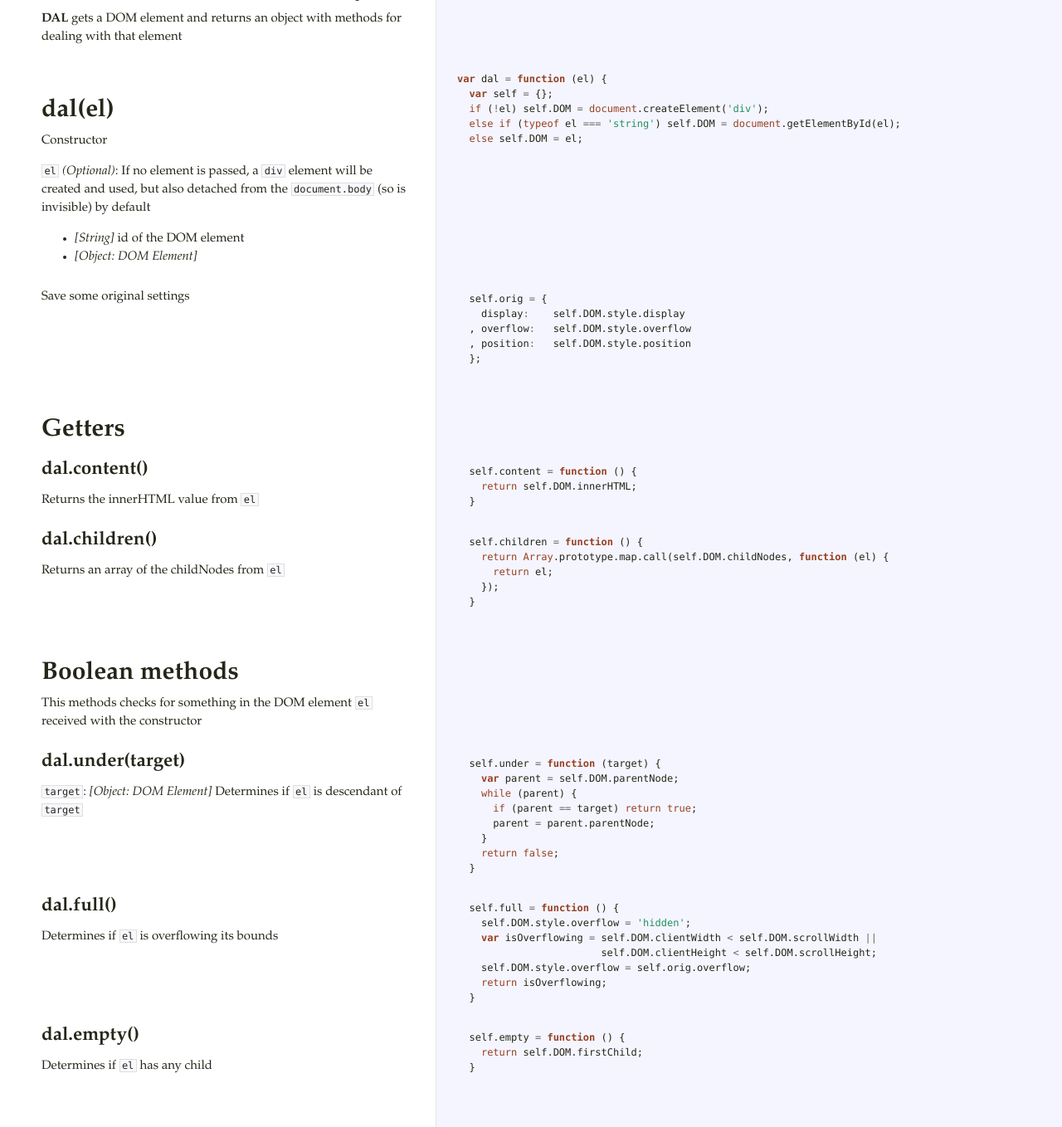
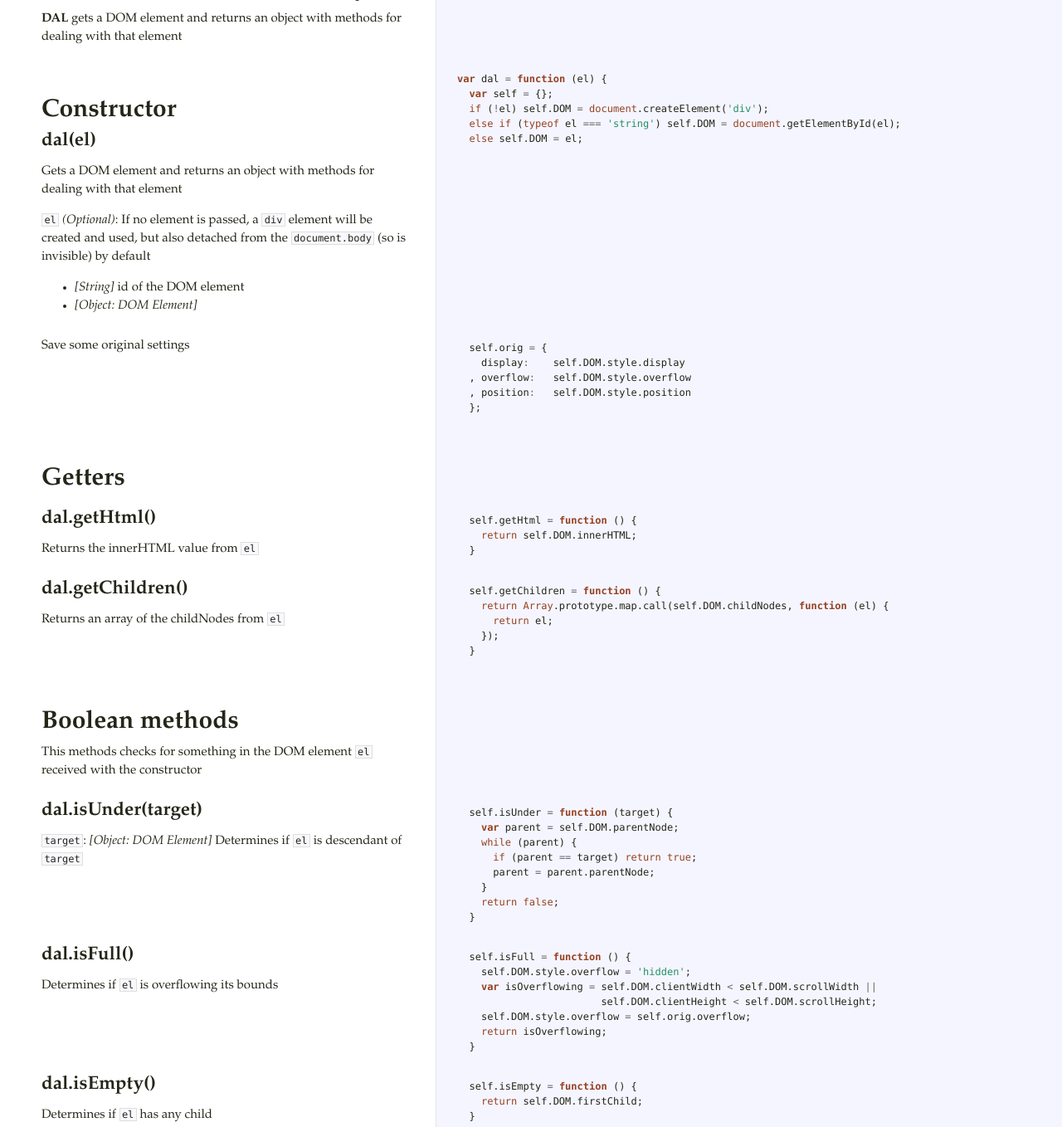
Before and after one commit to pfraces-graveyard/dal, a website: page docs/index.html in a window 1280 px wide. Shown: the part 163-1521 px from the top of the page at 83% size. Drawn offline with Linux system fonts and the light colour scheme.

Commit message:
getters as getFoo() and bools as isFoo()

```diff
--- a/docs/index.html
+++ b/docs/index.html
@@ -1,9 +1,12 @@
 <!DOCTYPE html>  <html> <head>   <title>index.js</title>   <meta http-equiv="content-type" content="text/html; charset=UTF-8">   <link rel="stylesheet" media="all" href="docco.css" /> </head> <body>   <div id="container">     <div id="background"></div>          <table cellpadding="0" cellspacing="0">       <thead>         <tr>           <th class="docs">             <h1>               index.js             </h1>           </th>           <th class="code">           </th>         </tr>       </thead>       <tbody>                               <tr id="section-1">             <td class="docs">               <div class="pilwrap">                 <a class="pilcrow" href="#section-1">&#182;</a>               </div>               <h1>DAL - DOM Abstraction Layer</h1>
 
 <p><strong>DAL</strong> gets a DOM element and returns an object with methods for dealing
-with that element</p>             </td>             <td class="code">               <div class="highlight"><pre></pre></div>             </td>           </tr>                               <tr id="section-2">             <td class="docs">               <div class="pilwrap">                 <a class="pilcrow" href="#section-2">&#182;</a>               </div>               <h1>dal(el)</h1>
+with that element</p>             </td>             <td class="code">               <div class="highlight"><pre></pre></div>             </td>           </tr>                               <tr id="section-2">             <td class="docs">               <div class="pilwrap">                 <a class="pilcrow" href="#section-2">&#182;</a>               </div>               <h1>Constructor</h1>
 
-<p>Constructor</p>
+<h2>dal(el)</h2>
+
+<p>Gets a DOM element and returns an object with methods for dealing with that
+element</p>
 
 <p><code>el</code> <em>(Optional)</em>: If no element is passed, a <code>div</code> element will be created
 and used, but also detached from the <code>document.body</code> (so is invisible) by
@@ -20,40 +23,40 @@ default</p>
     <span class="nx">display</span><span class="o">:</span>    <span class="nx">self</span><span class="p">.</span><span class="nx">DOM</span><span class="p">.</span><span class="nx">style</span><span class="p">.</span><span class="nx">display</span>
   <span class="p">,</span> <span class="nx">overflow</span><span class="o">:</span>   <span class="nx">self</span><span class="p">.</span><span class="nx">DOM</span><span class="p">.</span><span class="nx">style</span><span class="p">.</span><span class="nx">overflow</span>
   <span class="p">,</span> <span class="nx">position</span><span class="o">:</span>   <span class="nx">self</span><span class="p">.</span><span class="nx">DOM</span><span class="p">.</span><span class="nx">style</span><span class="p">.</span><span class="nx">position</span>
-  <span class="p">};</span></pre></div>             </td>           </tr>                               <tr id="section-4">             <td class="docs">               <div class="pilwrap">                 <a class="pilcrow" href="#section-4">&#182;</a>               </div>               <h1>Getters</h1>             </td>             <td class="code">               <div class="highlight"><pre></pre></div>             </td>           </tr>                               <tr id="section-5">             <td class="docs">               <div class="pilwrap">                 <a class="pilcrow" href="#section-5">&#182;</a>               </div>               <h2>dal.content()</h2>
+  <span class="p">};</span></pre></div>             </td>           </tr>                               <tr id="section-4">             <td class="docs">               <div class="pilwrap">                 <a class="pilcrow" href="#section-4">&#182;</a>               </div>               <h1>Getters</h1>             </td>             <td class="code">               <div class="highlight"><pre></pre></div>             </td>           </tr>                               <tr id="section-5">             <td class="docs">               <div class="pilwrap">                 <a class="pilcrow" href="#section-5">&#182;</a>               </div>               <h2>dal.getHtml()</h2>
 
-<p>Returns the innerHTML value from <code>el</code></p>             </td>             <td class="code">               <div class="highlight"><pre>  <span class="nx">self</span><span class="p">.</span><span class="nx">content</span> <span class="o">=</span> <span class="kd">function</span> <span class="p">()</span> <span class="p">{</span>
+<p>Returns the innerHTML value from <code>el</code></p>             </td>             <td class="code">               <div class="highlight"><pre>  <span class="nx">self</span><span class="p">.</span><span class="nx">getHtml</span> <span class="o">=</span> <span class="kd">function</span> <span class="p">()</span> <span class="p">{</span>
     <span class="k">return</span> <span class="nx">self</span><span class="p">.</span><span class="nx">DOM</span><span class="p">.</span><span class="nx">innerHTML</span><span class="p">;</span>
-  <span class="p">}</span></pre></div>             </td>           </tr>                               <tr id="section-6">             <td class="docs">               <div class="pilwrap">                 <a class="pilcrow" href="#section-6">&#182;</a>               </div>               <h2>dal.children()</h2>
+  <span class="p">}</span></pre></div>             </td>           </tr>                               <tr id="section-6">             <td class="docs">               <div class="pilwrap">                 <a class="pilcrow" href="#section-6">&#182;</a>               </div>               <h2>dal.getChildren()</h2>
 
-<p>Returns an array of the childNodes from <code>el</code></p>             </td>             <td class="code">               <div class="highlight"><pre>  <span class="nx">self</span><span class="p">.</span><span class="nx">children</span> <span class="o">=</span> <span class="kd">function</span> <span class="p">()</span> <span class="p">{</span>
+<p>Returns an array of the childNodes from <code>el</code></p>             </td>             <td class="code">               <div class="highlight"><pre>  <span class="nx">self</span><span class="p">.</span><span class="nx">getChildren</span> <span class="o">=</span> <span class="kd">function</span> <span class="p">()</span> <span class="p">{</span>
     <span class="k">return</span> <span class="nb">Array</span><span class="p">.</span><span class="nx">prototype</span><span class="p">.</span><span class="nx">map</span><span class="p">.</span><span class="nx">call</span><span class="p">(</span><span class="nx">self</span><span class="p">.</span><span class="nx">DOM</span><span class="p">.</span><span class="nx">childNodes</span><span class="p">,</span> <span class="kd">function</span> <span class="p">(</span><span class="nx">el</span><span class="p">)</span> <span class="p">{</span>
       <span class="k">return</span> <span class="nx">el</span><span class="p">;</span>
     <span class="p">});</span>
   <span class="p">}</span></pre></div>             </td>           </tr>                               <tr id="section-7">             <td class="docs">               <div class="pilwrap">                 <a class="pilcrow" href="#section-7">&#182;</a>               </div>               <h1>Boolean methods</h1>
 
 <p>This methods checks for something in the DOM element <code>el</code> received with
-the constructor</p>             </td>             <td class="code">               <div class="highlight"><pre></pre></div>             </td>           </tr>                               <tr id="section-8">             <td class="docs">               <div class="pilwrap">                 <a class="pilcrow" href="#section-8">&#182;</a>               </div>               <h2>dal.under(target)</h2>
+the constructor</p>             </td>             <td class="code">               <div class="highlight"><pre></pre></div>             </td>           </tr>                               <tr id="section-8">             <td class="docs">               <div class="pilwrap">                 <a class="pilcrow" href="#section-8">&#182;</a>               </div>               <h2>dal.isUnder(target)</h2>
 
 <p><code>target</code>: <em>[Object: DOM Element]</em> Determines if <code>el</code> is descendant of
-<code>target</code></p>             </td>             <td class="code">               <div class="highlight"><pre>  <span class="nx">self</span><span class="p">.</span><span class="nx">under</span> <span class="o">=</span> <span class="kd">function</span> <span class="p">(</span><span class="nx">target</span><span class="p">)</span> <span class="p">{</span>
+<code>target</code></p>             </td>             <td class="code">               <div class="highlight"><pre>  <span class="nx">self</span><span class="p">.</span><span class="nx">isUnder</span> <span class="o">=</span> <span class="kd">function</span> <span class="p">(</span><span class="nx">target</span><span class="p">)</span> <span class="p">{</span>
     <span class="kd">var</span> <span class="nx">parent</span> <span class="o">=</span> <span class="nx">self</span><span class="p">.</span><span class="nx">DOM</span><span class="p">.</span><span class="nx">parentNode</span><span class="p">;</span>
     <span class="k">while</span> <span class="p">(</span><span class="nx">parent</span><span class="p">)</span> <span class="p">{</span>
       <span class="k">if</span> <span class="p">(</span><span class="nx">parent</span> <span class="o">==</span> <span class="nx">target</span><span class="p">)</span> <span class="k">return</span> <span class="kc">true</span><span class="p">;</span>
       <span class="nx">parent</span> <span class="o">=</span> <span class="nx">parent</span><span class="p">.</span><span class="nx">parentNode</span><span class="p">;</span>
     <span class="p">}</span>
     <span class="k">return</span> <span class="kc">false</span><span class="p">;</span>
-  <span class="p">}</span></pre></div>             </td>           </tr>                               <tr id="section-9">             <td class="docs">               <div class="pilwrap">                 <a class="pilcrow" href="#section-9">&#182;</a>               </div>               <h2>dal.full()</h2>
+  <span class="p">}</span></pre></div>             </td>           </tr>                               <tr id="section-9">             <td class="docs">               <div class="pilwrap">                 <a class="pilcrow" href="#section-9">&#182;</a>               </div>               <h2>dal.isFull()</h2>
 
-<p>Determines if <code>el</code> is overflowing its bounds</p>             </td>             <td class="code">               <div class="highlight"><pre>  <span class="nx">self</span><span class="p">.</span><span class="nx">full</span> <span class="o">=</span> <span class="kd">function</span> <span class="p">()</span> <span class="p">{</span>
+<p>Determines if <code>el</code> is overflowing its bounds</p>             </td>             <td class="code">               <div class="highlight"><pre>  <span class="nx">self</span><span class="p">.</span><span class="nx">isFull</span> <span class="o">=</span> <span class="kd">function</span> <span class="p">()</span> <span class="p">{</span>
     <span class="nx">self</span><span class="p">.</span><span class="nx">DOM</span><span class="p">.</span><span class="nx">style</span><span class="p">.</span><span class="nx">overflow</span> <span class="o">=</span> <span class="s1">&#39;hidden&#39;</span><span class="p">;</span>
     <span class="kd">var</span> <span class="nx">isOverflowing</span> <span class="o">=</span> <span class="nx">self</span><span class="p">.</span><span class="nx">DOM</span><span class="p">.</span><span class="nx">clientWidth</span> <span class="o">&lt;</span> <span class="nx">self</span><span class="p">.</span><span class="nx">DOM</span><span class="p">.</span><span class="nx">scrollWidth</span> <span class="o">||</span>
                         <span class="nx">self</span><span class="p">.</span><span class="nx">DOM</span><span class="p">.</span><span class="nx">clientHeight</span> <span class="o">&lt;</span> <span class="nx">self</span><span class="p">.</span><span class="nx">DOM</span><span class="p">.</span><span class="nx">scrollHeight</span><span class="p">;</span>
     <span class="nx">self</span><span class="p">.</span><span class="nx">DOM</span><span class="p">.</span><span class="nx">style</span><span class="p">.</span><span class="nx">overflow</span> <span class="o">=</span> <span class="nx">self</span><span class="p">.</span><span class="nx">orig</span><span class="p">.</span><span class="nx">overflow</span><span class="p">;</span>
     <span class="k">return</span> <span class="nx">isOverflowing</span><span class="p">;</span>
-  <span class="p">}</span></pre></div>             </td>           </tr>                               <tr id="section-10">             <td class="docs">               <div class="pilwrap">                 <a class="pilcrow" href="#section-10">&#182;</a>               </div>               <h2>dal.empty()</h2>
+  <span class="p">}</span></pre></div>             </td>           </tr>                               <tr id="section-10">             <td class="docs">               <div class="pilwrap">                 <a class="pilcrow" href="#section-10">&#182;</a>               </div>               <h2>dal.isEmpty()</h2>
 
-<p>Determines if <code>el</code> has any child</p>             </td>             <td class="code">               <div class="highlight"><pre>  <span class="nx">self</span><span class="p">.</span><span class="nx">empty</span> <span class="o">=</span> <span class="kd">function</span> <span class="p">()</span> <span class="p">{</span>
+<p>Determines if <code>el</code> has any child</p>             </td>             <td class="code">               <div class="highlight"><pre>  <span class="nx">self</span><span class="p">.</span><span class="nx">isEmpty</span> <span class="o">=</span> <span class="kd">function</span> <span class="p">()</span> <span class="p">{</span>
     <span class="k">return</span> <span class="nx">self</span><span class="p">.</span><span class="nx">DOM</span><span class="p">.</span><span class="nx">firstChild</span><span class="p">;</span>
   <span class="p">}</span></pre></div>             </td>           </tr>                               <tr id="section-11">             <td class="docs">               <div class="pilwrap">                 <a class="pilcrow" href="#section-11">&#182;</a>               </div>               <h1>Chainable API</h1>
 
@@ -63,7 +66,7 @@ received with the constructor</p>
 <p>Every one of them is chainable</p>             </td>             <td class="code">               <div class="highlight"><pre></pre></div>             </td>           </tr>                               <tr id="section-12">             <td class="docs">               <div class="pilwrap">                 <a class="pilcrow" href="#section-12">&#182;</a>               </div>               <h1>Element management methods</h1>             </td>             <td class="code">               <div class="highlight"><pre></pre></div>             </td>           </tr>                               <tr id="section-13">             <td class="docs">               <div class="pilwrap">                 <a class="pilcrow" href="#section-13">&#182;</a>               </div>               <h2>dal.attach()</h2>
 
 <p>Attaches <code>el</code> to the <code>document.body</code> if it was not attached yet</p>             </td>             <td class="code">               <div class="highlight"><pre>  <span class="nx">self</span><span class="p">.</span><span class="nx">attach</span> <span class="o">=</span> <span class="kd">function</span> <span class="p">()</span> <span class="p">{</span>
-    <span class="k">if</span> <span class="p">(</span><span class="o">!</span><span class="nx">self</span><span class="p">.</span><span class="nx">under</span><span class="p">(</span><span class="nb">document</span><span class="p">.</span><span class="nx">body</span><span class="p">))</span> <span class="nb">document</span><span class="p">.</span><span class="nx">body</span><span class="p">.</span><span class="nx">appendChild</span><span class="p">(</span><span class="nx">self</span><span class="p">.</span><span class="nx">DOM</span><span class="p">);</span>
+    <span class="k">if</span> <span class="p">(</span><span class="o">!</span><span class="nx">self</span><span class="p">.</span><span class="nx">isUnder</span><span class="p">(</span><span class="nb">document</span><span class="p">.</span><span class="nx">body</span><span class="p">))</span> <span class="nb">document</span><span class="p">.</span><span class="nx">body</span><span class="p">.</span><span class="nx">appendChild</span><span class="p">(</span><span class="nx">self</span><span class="p">.</span><span class="nx">DOM</span><span class="p">);</span>
     <span class="k">return</span> <span class="nx">self</span><span class="p">;</span>
   <span class="p">}</span></pre></div>             </td>           </tr>                               <tr id="section-14">             <td class="docs">               <div class="pilwrap">                 <a class="pilcrow" href="#section-14">&#182;</a>               </div>               <h2>dal.detach()</h2>
 
@@ -89,7 +92,7 @@ received with the constructor</p>
     <span class="kd">var</span> <span class="nx">el</span> <span class="o">=</span> <span class="p">{};</span>
     <span class="k">if</span> <span class="p">(</span><span class="k">typeof</span> <span class="nx">newEl</span> <span class="o">===</span> <span class="s1">&#39;string&#39;</span><span class="p">)</span> <span class="nx">el</span> <span class="o">=</span> <span class="nb">document</span><span class="p">.</span><span class="nx">createElement</span><span class="p">(</span><span class="nx">newEl</span><span class="p">);</span>
     <span class="k">else</span> <span class="k">if</span> <span class="p">(</span><span class="nx">newEl</span><span class="p">.</span><span class="nx">DOM</span><span class="p">)</span> <span class="nx">el</span> <span class="o">=</span> <span class="nx">newEl</span><span class="p">.</span><span class="nx">DOM</span><span class="p">;</span>
-    <span class="k">else</span> <span class="nx">newEl</span> <span class="o">=</span> <span class="nx">el</span><span class="p">;</span>
+    <span class="k">else</span> <span class="nx">el</span> <span class="o">=</span> <span class="nx">newEl</span><span class="p">;</span>
     <span class="k">if</span> <span class="p">(</span><span class="nx">content</span><span class="p">)</span> <span class="nx">el</span><span class="p">.</span><span class="nx">appendChild</span><span class="p">(</span><span class="nb">document</span><span class="p">.</span><span class="nx">createTextNode</span><span class="p">(</span><span class="nx">content</span><span class="p">));</span>
     <span class="nx">self</span><span class="p">.</span><span class="nx">DOM</span><span class="p">.</span><span class="nx">appendChild</span><span class="p">(</span><span class="nx">el</span><span class="p">);</span>
     <span class="k">return</span> <span class="nx">self</span><span class="p">;</span>
@@ -97,12 +100,12 @@ received with the constructor</p>
 
 <p>If <code>target</code> is descendant of <code>el</code>, <code>target</code> is detached from his parent</p>             </td>             <td class="code">               <div class="highlight"><pre>  <span class="nx">self</span><span class="p">.</span><span class="nx">del</span> <span class="o">=</span> <span class="kd">function</span> <span class="p">(</span><span class="nx">target</span><span class="p">)</span> <span class="p">{</span>
     <span class="kd">var</span> <span class="nx">el</span> <span class="o">=</span> <span class="nx">self</span><span class="p">(</span><span class="nx">target</span><span class="p">);</span>
-    <span class="k">if</span> <span class="p">(</span><span class="nx">el</span><span class="p">.</span><span class="nx">under</span><span class="p">(</span><span class="nx">self</span><span class="p">.</span><span class="nx">DOM</span><span class="p">))</span> <span class="nx">el</span><span class="p">.</span><span class="nx">detach</span><span class="p">();</span>
+    <span class="k">if</span> <span class="p">(</span><span class="nx">el</span><span class="p">.</span><span class="nx">isUnder</span><span class="p">(</span><span class="nx">self</span><span class="p">.</span><span class="nx">DOM</span><span class="p">))</span> <span class="nx">el</span><span class="p">.</span><span class="nx">detach</span><span class="p">();</span>
     <span class="k">return</span> <span class="nx">self</span><span class="p">;</span>
   <span class="p">}</span></pre></div>             </td>           </tr>                               <tr id="section-17">             <td class="docs">               <div class="pilwrap">                 <a class="pilcrow" href="#section-17">&#182;</a>               </div>               <h2>dal.clear()</h2>
 
 <p>Removes all the children of <code>el</code></p>             </td>             <td class="code">               <div class="highlight"><pre>  <span class="nx">self</span><span class="p">.</span><span class="nx">clear</span> <span class="o">=</span> <span class="kd">function</span> <span class="p">()</span> <span class="p">{</span>
-    <span class="k">while</span> <span class="p">(</span><span class="o">!</span><span class="nx">self</span><span class="p">.</span><span class="nx">empty</span><span class="p">())</span> <span class="nx">self</span><span class="p">.</span><span class="nx">DOM</span><span class="p">.</span><span class="nx">removeChild</span><span class="p">(</span><span class="nx">self</span><span class="p">.</span><span class="nx">DOM</span><span class="p">.</span><span class="nx">firstChild</span><span class="p">);</span>
+    <span class="k">while</span> <span class="p">(</span><span class="o">!</span><span class="nx">self</span><span class="p">.</span><span class="nx">isEmpty</span><span class="p">())</span> <span class="nx">self</span><span class="p">.</span><span class="nx">DOM</span><span class="p">.</span><span class="nx">removeChild</span><span class="p">(</span><span class="nx">self</span><span class="p">.</span><span class="nx">DOM</span><span class="p">.</span><span class="nx">firstChild</span><span class="p">);</span>
     <span class="k">return</span> <span class="nx">self</span><span class="p">;</span>
   <span class="p">}</span></pre></div>             </td>           </tr>                               <tr id="section-18">             <td class="docs">               <div class="pilwrap">                 <a class="pilcrow" href="#section-18">&#182;</a>               </div>               <h2>dal.copy()</h2>
 
--- a/package.json
+++ b/package.json
@@ -1,6 +1,6 @@
 {
   "name": "dal",
-  "version": "0.5.0",
+  "version": "0.6.0",
   "description": "DOM Abstraction Layer",
   "main": "./lib/index.js",
   "dependencies": {},
```
Also changed, not shown: lib/index.js.
